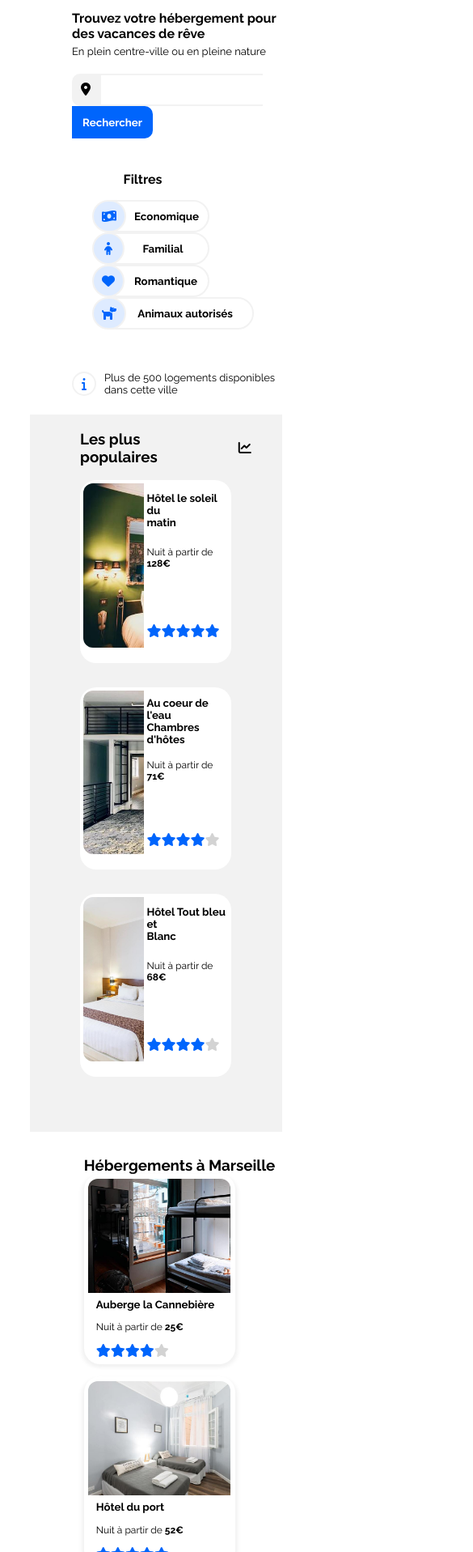
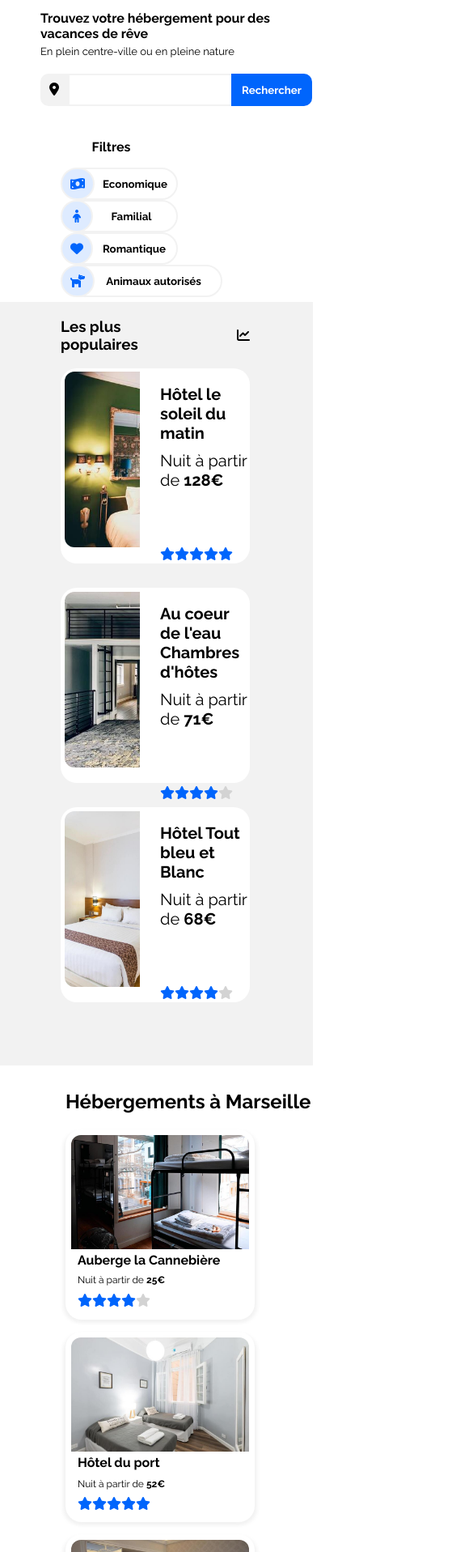
Before and after one commit to Sandmox/P2-OC, a plain HTML site: page index.html in a window 390 px wide. Shown: the part 83-2000 px from the top of the page at 81% size, 585 px wide, since content can reach past the window. Drawn offline with Linux system fonts and the light colour scheme.

Commit message:
add responsive version update

```diff
--- a/styles.css
+++ b/styles.css
@@ -1115,8 +1115,8 @@ footer li{
 @media all and (max-width: 1024px)
 {
     body{
-        margin-left: 10%;
-        margin-right: 10%;
+        margin-left: 0%;
+        margin-right: 0%;
     }
 
     /* ----------SECTION 1 RESEARCH----------- */
@@ -1156,42 +1156,105 @@ footer li{
         margin-left: 20%;
         text-align: left;
         margin-top: 30px;
+        font-size: 24px;
+        margin-bottom: 20px;
     }
 
     #hebergements1 h4{
         margin-left: 20%;
+        font-size: 20px;
     }
 
     #hotel1{
         width: 60%;
+        height: 50%;
         box-shadow: 3px 3px 5px #F2F2F2, -3px 3px 5px #F2F2F2;
         margin-bottom: 15px;
+        justify-content: flex-start;
     }
 
     #hotel2{
         width: 60%;
+        height: 50%;
         box-shadow: 3px 3px 5px #F2F2F2, -3px 3px 5px #F2F2F2;
         margin-bottom: 15px;
+        justify-content: flex-start;
+
     }
     #hotel3{
         width: 60%;
+        height: 50%;
         box-shadow: 3px 3px 5px #F2F2F2, -3px 3px 5px #F2F2F2;
         margin-bottom: 15px;
+        justify-content: flex-start;
     }
     #hotel4{
         width: 60%;
+        height: 50%;
         box-shadow: 3px 3px 5px #F2F2F2, -3px 3px 5px #F2F2F2;
         margin-bottom: 15px;
+        justify-content: flex-start;
     }
     #hotel5{
         width: 60%;
+        height: 50%;
         box-shadow: 3px 3px 5px #F2F2F2, -3px 3px 5px #F2F2F2;
         margin-bottom: 15px;
+        justify-content: flex-start;
     }
     #hotel6{
         width: 60%;
+        height: 50%;
         box-shadow: 3px 3px 5px #F2F2F2, -3px 3px 5px #F2F2F2;
         margin-bottom: 15px;
+        justify-content: flex-start;
+    }
+
+    #hotel1-name{
+        font-size: 16px;
+    }
+
+    #hotel2-name{
+        font-size: 16px;
+    }
+
+    #hotel3-name{
+        font-size: 16px;
+    }
+
+    #hotel4-name{
+        font-size: 16px;
+    }
+
+    #hotel5-name{
+        font-size: 16px;
+    }
+
+    #hotel6-name{
+        font-size: 16px;
+    }
+
+    #stars1{
+        padding-bottom: 10px;
+    }
+
+    #stars2{
+        padding-bottom: 10px;
+    }
+
+    #stars3{
+        padding-bottom: 10px;
+    }
+
+    #stars4{
+        padding-bottom: 10px;
+    }
+
+    #stars5{
+        padding-bottom: 10px;
+    }
+    #stars6{
+        padding-bottom: 10px;
     }
 
     #les-plus-populaires{
@@ -1223,12 +1286,79 @@ footer li{
         width: 60%;
     }
 
+    #best1-stars{
+        margin-left: 20px;
+    }
+
+    #best2-stars{
+        margin-left: 20px;
+    }
+
+    #best3-stars{
+        margin-left: 20px;
+    }
+
+    .best1-container{
+        justify-content: flex-start;
+        margin-top: 20px;
+        margin-bottom: 20px;
+    }
+
+    .best2-container{
+        justify-content: flex-start;
+        margin-top: 20px;
+        margin-bottom: 20px;
+    }
+
+    .best3-container{
+        justify-content: flex-start;
+        margin-top: 20px;
+        margin-bottom: 20px;
+    }
+
+    #best1-name{
+        margin-bottom: 10px;
+        margin-left: 20px;
+        font-size: 20px;
+    }
+
+    #best2-name{
+        margin-bottom: 10px;
+        margin-left: 20px;
+        font-size: 20px;
+    }
+
+    #best3-name{
+        margin-bottom: 10px;
+        margin-left: 20px;
+        font-size: 20px;
+    }
+
+    #best1-prix{
+        margin-bottom: 70px;
+        margin-left: 20px;
+        font-size: 20px;
+    }
+
+    #best2-prix{
+        margin-bottom: 70px;
+        margin-left: 20px;
+        font-size: 20px;
+    }
+
+    #best3-prix{
+        margin-bottom: 70px;
+        margin-left: 20px;
+        font-size: 20px;
+    }
+
     /* -----------SECTION 3 ACTIVITIES----------- */
 
     #titre-activite{
         text-align: left;
         margin-left: 20%;
         margin-bottom: 20px;
+        margin-top: 40px;
     }
 
     .activities{
@@ -1301,6 +1431,7 @@ footer li{
 
     #background3{
         height: 75%;
+        background-position-y: 50%;
     }
 
     #activities-part4{
```
